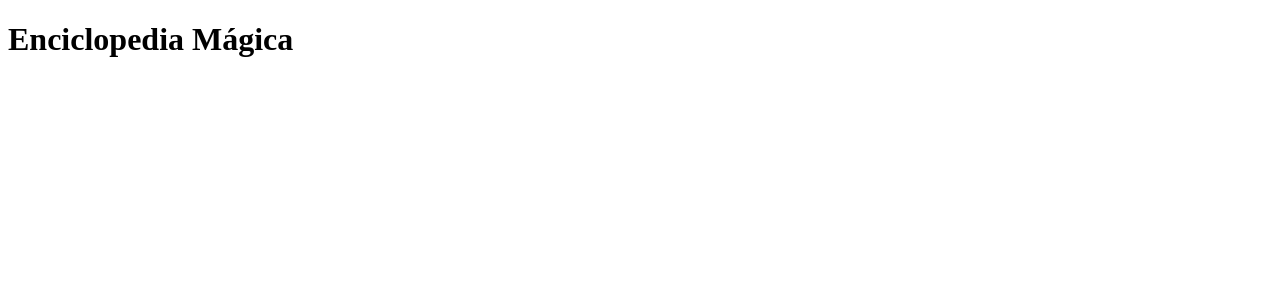
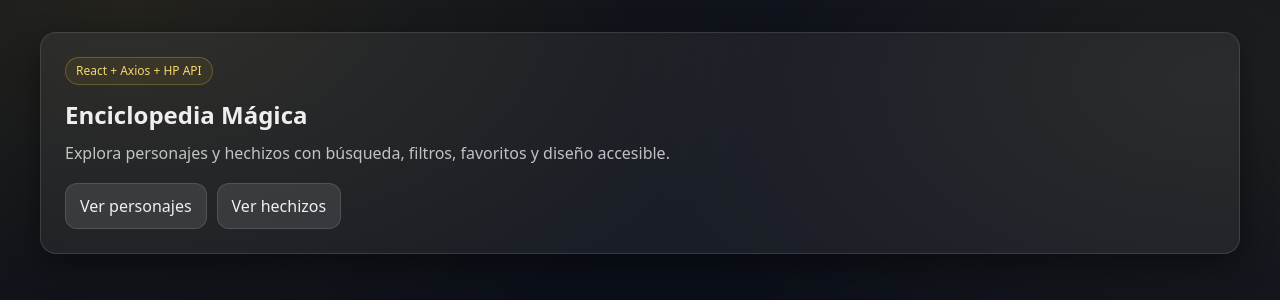
Before and after one commit to David-Navarro-Oliver/apiHarryPotterReact, a React (Vite) app: page / in a window 1280 px wide. Shown: the top 300 px of the page. Built offline with nearby package versions, Linux system fonts and the light colour scheme.

Commit message:
style(theme): add accessible dark base theme

```diff
--- a/src/App.jsx
+++ b/src/App.jsx
@@ -1,7 +1,22 @@
 export default function App() {
   return (
-    <main>
-      <h1>Enciclopedia Mágica</h1>
+    <main className="container" style={{ padding: '32px 0' }}>
+      <section className="card" style={{ padding: 24 }}>
+        <span className="badge">React + Axios + HP API</span>
+        <h1 style={{ margin: '12px 0 8px' }}>Enciclopedia Mágica</h1>
+        <p style={{ margin: 0, color: 'rgba(255,255,255,0.72)' }}>
+          Explora personajes y hechizos con búsqueda, filtros, favoritos y diseño accesible.
+        </p>
+
+        <div style={{ marginTop: 18, display: 'flex', gap: 10, flexWrap: 'wrap' }}>
+          <button className="btn" type="button">
+            Ver personajes
+          </button>
+          <button className="btn" type="button">
+            Ver hechizos
+          </button>
+        </div>
+      </section>
     </main>
   );
 }
--- a/src/main.jsx
+++ b/src/main.jsx
@@ -1,3 +1,4 @@
+import './styles/globals.css';
 import { StrictMode } from 'react';
 import { createRoot } from 'react-dom/client';
 import App from './App.jsx';
--- /dev/null
+++ b/src/styles/globals.css
@@ -0,0 +1,113 @@
+:root {
+  color-scheme: dark;
+
+  --bg: #0b0f19;
+  --surface: rgba(255, 255, 255, 0.06);
+  --surface-2: rgba(255, 255, 255, 0.1);
+
+  --text: rgba(255, 255, 255, 0.92);
+  --muted: rgba(255, 255, 255, 0.72);
+
+  --accent: #d4af37;
+  --accent-2: #f5d76e;
+
+  --border: rgba(255, 255, 255, 0.12);
+  --shadow: 0 12px 32px rgba(0, 0, 0, 0.45);
+
+  --radius: 16px;
+  --radius-lg: 24px;
+
+  --focus: #f5d76e;
+  --focus-ring: 0 0 0 3px rgba(245, 215, 110, 0.35);
+
+  --max-width: 1200px;
+}
+
+*,
+*::before,
+*::after {
+  box-sizing: border-box;
+}
+
+html,
+body {
+  height: 100%;
+}
+
+body {
+  margin: 0;
+  font-family: ui-sans-serif, system-ui, -apple-system, Segoe UI, Roboto, Arial, sans-serif;
+  line-height: 1.5;
+  background: radial-gradient(1200px 700px at 10% 0%, rgba(212, 175, 55, 0.12), transparent 55%),
+    radial-gradient(1000px 600px at 95% 10%, rgba(245, 215, 110, 0.08), transparent 60%),
+    var(--bg);
+  color: var(--text);
+}
+
+a {
+  color: inherit;
+  text-decoration: none;
+}
+
+img {
+  max-width: 100%;
+  display: block;
+}
+
+button,
+input,
+select {
+  font: inherit;
+  color: inherit;
+}
+
+:focus-visible {
+  outline: none;
+  box-shadow: var(--focus-ring);
+  border-radius: 10px;
+}
+
+.container {
+  width: min(var(--max-width), calc(100% - 32px));
+  margin: 0 auto;
+}
+
+.card {
+  background: var(--surface);
+  border: 1px solid var(--border);
+  border-radius: var(--radius);
+  box-shadow: var(--shadow);
+}
+
+.btn {
+  display: inline-flex;
+  align-items: center;
+  justify-content: center;
+  gap: 8px;
+  padding: 10px 14px;
+  border-radius: 12px;
+  border: 1px solid var(--border);
+  background: var(--surface-2);
+  cursor: pointer;
+  transition: transform 120ms ease, background 120ms ease, border-color 120ms ease;
+}
+
+.btn:hover {
+  transform: translateY(-1px);
+  border-color: rgba(212, 175, 55, 0.45);
+}
+
+.btn:active {
+  transform: translateY(0px);
+}
+
+.badge {
+  display: inline-flex;
+  align-items: center;
+  padding: 4px 10px;
+  border-radius: 999px;
+  border: 1px solid rgba(212, 175, 55, 0.3);
+  background: rgba(212, 175, 55, 0.08);
+  color: var(--accent-2);
+  font-size: 12px;
+}
```
